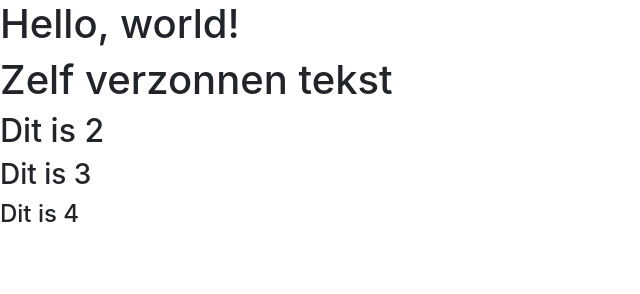
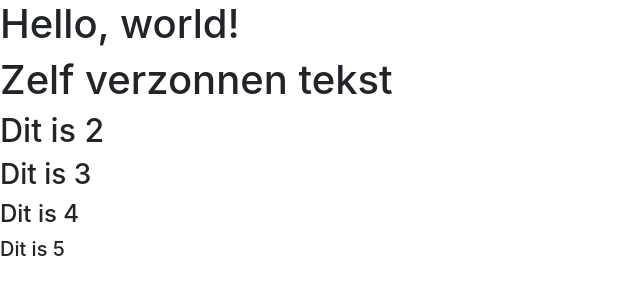
Before and after one commit to KingdaLH/proeftoets-VEBR, a plain HTML site: page index.html in a window 1280 px wide. Shown: the whole page, without its empty margins (0-640 px from the left). Drawn offline with nearby package versions, Linux system fonts and the light colour scheme.

Commit message:
Dit is 4

```diff
--- a/index.html
+++ b/index.html
@@ -16,6 +16,7 @@
     <h2>Dit is 2</h2>
     <h3>Dit is 3</h3>
     <h4>Dit is 4</h4>
+    <h5>Dit is 5</h5>
 
     <!-- Optional JavaScript -->
     <!-- jQuery first, then Popper.js, then Bootstrap JS -->
```
